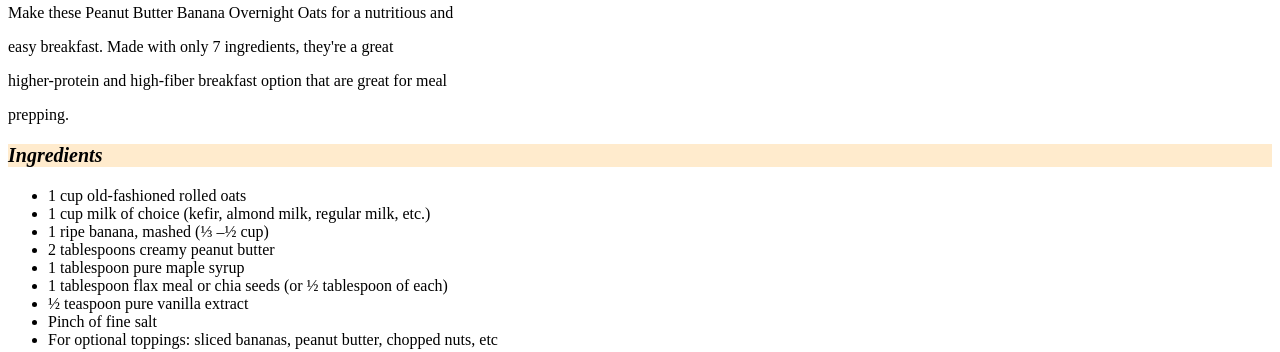
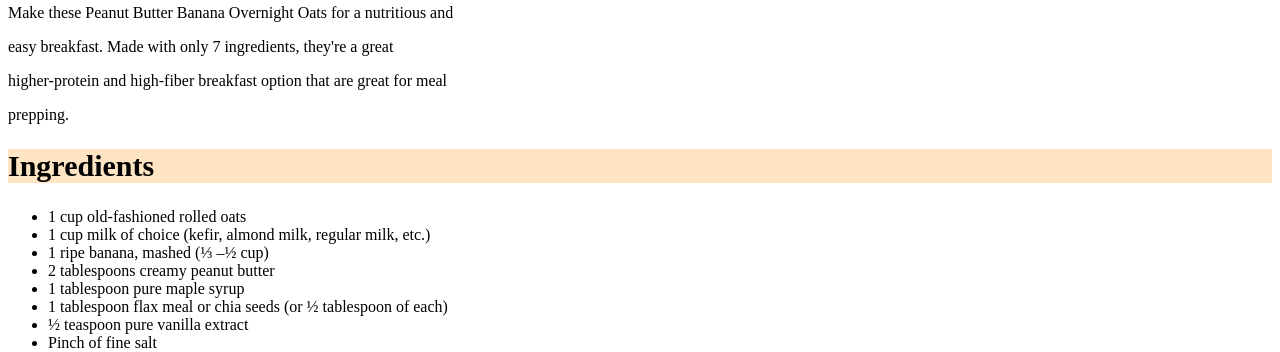
Before and after one commit to smoovemelon/odin-recipes, a plain HTML site: page recipes/overnight_oats.html in a window 1280 px wide. Shown: the part 694-1046 px from the top of the page. Drawn offline with Linux system fonts and the light colour scheme.

```diff
--- a/recipes/overnight_oats.html
+++ b/recipes/overnight_oats.html
@@ -21,7 +21,7 @@
         <p>higher-protein and high-fiber breakfast option that are great for meal</p>
         <p>prepping.</p>
 
-        <h3 class="ingredients">Ingredients</h3>
+        <h2>Ingredients</h2>
 
         <ul>
             <li>1 cup old-fashioned rolled oats</li>
```
